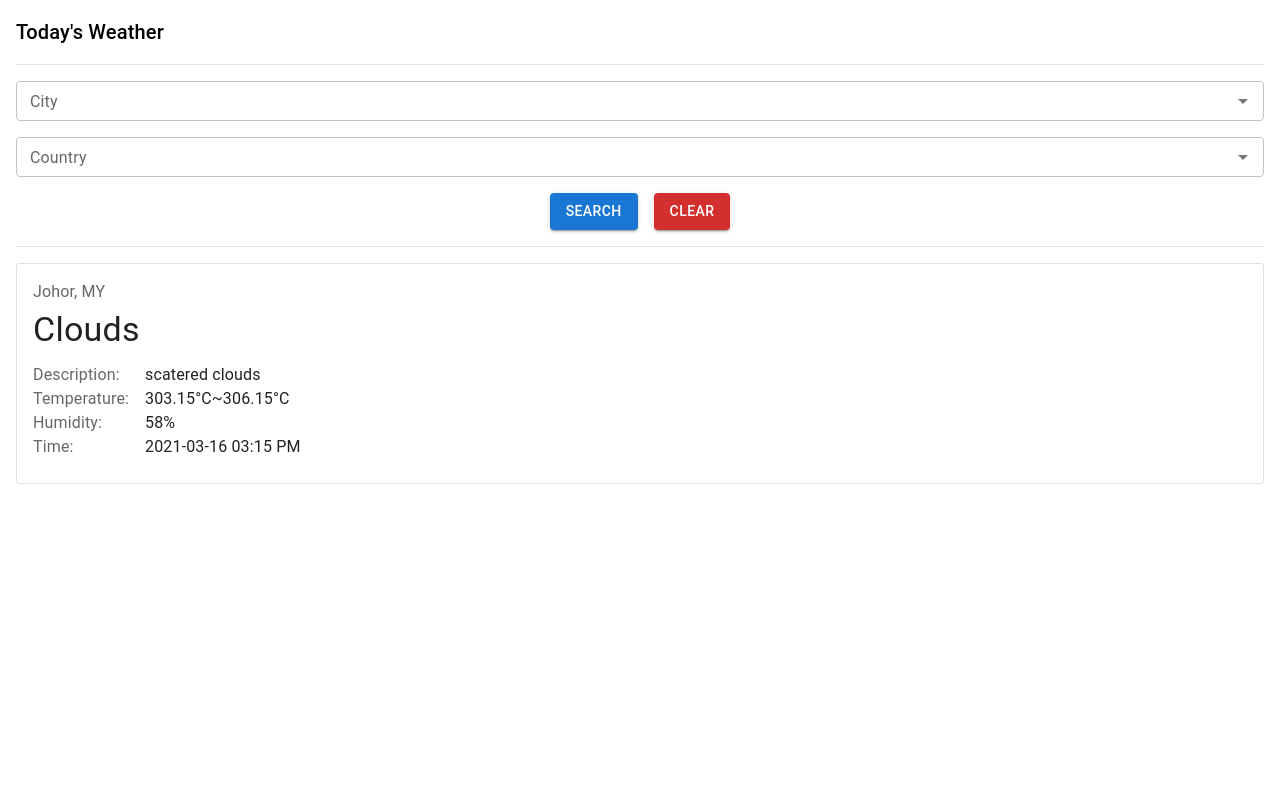
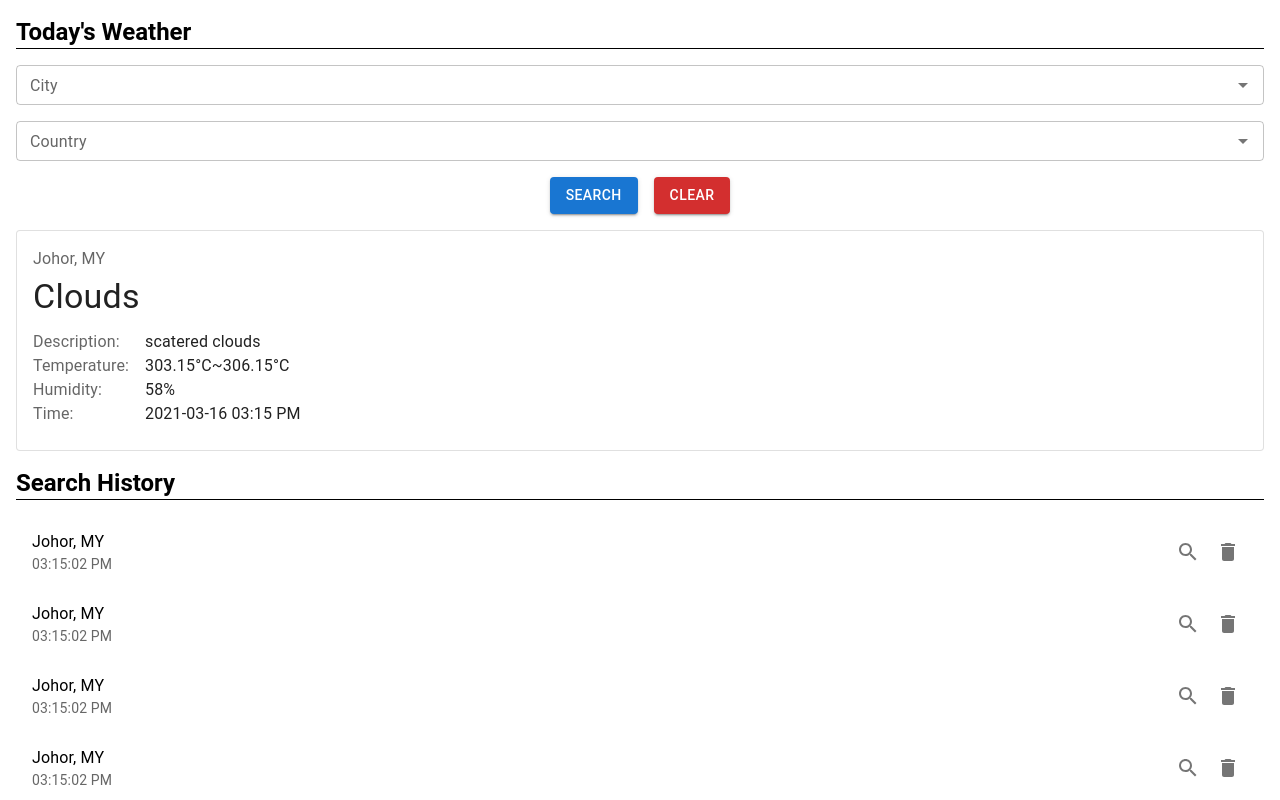
Before and after one commit to throuz/today-weather, a React (Vite) app: page / in a window 1280 px wide. Shown: the top 800 px of the page. Built offline with nearby package versions, Linux system fonts and the light colour scheme.

Commit message:
Complete Search History UI

```diff
--- a/package.json
+++ b/package.json
@@ -10,6 +10,7 @@
   "dependencies": {
     "@emotion/react": "^11.8.1",
     "@emotion/styled": "^11.8.1",
+    "@mui/icons-material": "^5.4.4",
     "@mui/material": "^5.4.4",
     "react": "^17.0.2",
     "react-dom": "^17.0.2"
--- a/src/App.jsx
+++ b/src/App.jsx
@@ -1,13 +1,20 @@
-import { Stack, Typography, Divider } from "@mui/material";
+import { Stack, Typography } from "@mui/material";
 import Search from "./components/Search";
 import WeatherInformation from "./components/WeatherInformation";
+import SearchHistory from "./components/SearchHistory";
 
 const App = () => {
   return (
-    <Stack className="App" divider={<Divider />} spacing={2} sx={{ p: 2 }}>
-      <Typography variant="h6">Today's Weather</Typography>
+    <Stack className="App" spacing={2} sx={{ p: 2 }}>
+      <Typography variant="h5" sx={{ fontWeight: "bold", borderBottom: 1 }}>
+        Today's Weather
+      </Typography>
       <Search />
       <WeatherInformation />
+      <Typography variant="h5" sx={{ fontWeight: "bold", borderBottom: 1 }}>
+        Search History
+      </Typography>
+      <SearchHistory />
     </Stack>
   );
 };
--- /dev/null
+++ b/src/components/SearchHistory.jsx
@@ -0,0 +1,39 @@
+import * as React from "react";
+import { List, ListItem, ListItemText, Box, Divider } from "@mui/material";
+import IconButton from "@mui/material/IconButton";
+import DeleteIcon from "@mui/icons-material/Delete";
+import SearchIcon from "@mui/icons-material/Search";
+
+function generate(element) {
+  return [0, 1, 2, 3, 4, 5, 6].map((value) =>
+    React.cloneElement(element, {
+      key: value,
+    })
+  );
+}
+
+const SearchHistory = () => {
+  return (
+    <List className="SearchHistory" disablePadding>
+      {generate(
+        <ListItem
+          secondaryAction={
+            <Box>
+              <IconButton aria-label="search">
+                <SearchIcon />
+              </IconButton>
+              <IconButton aria-label="delete">
+                <DeleteIcon />
+              </IconButton>
+            </Box>
+          }
+          sx={{ fontWeight: "bold" }}
+        >
+          <ListItemText primary="Johor, MY" secondary="03:15:02 PM" />
+        </ListItem>
+      )}
+    </List>
+  );
+};
+
+export default SearchHistory;
--- a/src/components/WeatherInformation.jsx
+++ b/src/components/WeatherInformation.jsx
@@ -2,7 +2,7 @@ import { Card, CardContent, Typography, Grid } from "@mui/material";
 
 const WeatherInformation = () => {
   return (
-    <Card variant="outlined">
+    <Card className="WeatherInformation" variant="outlined">
       <CardContent>
         <Typography color="text.secondary" gutterBottom>
           Johor, MY
```
Also changed, not shown: 1 other file (tests, documents, lock files or other folders).
